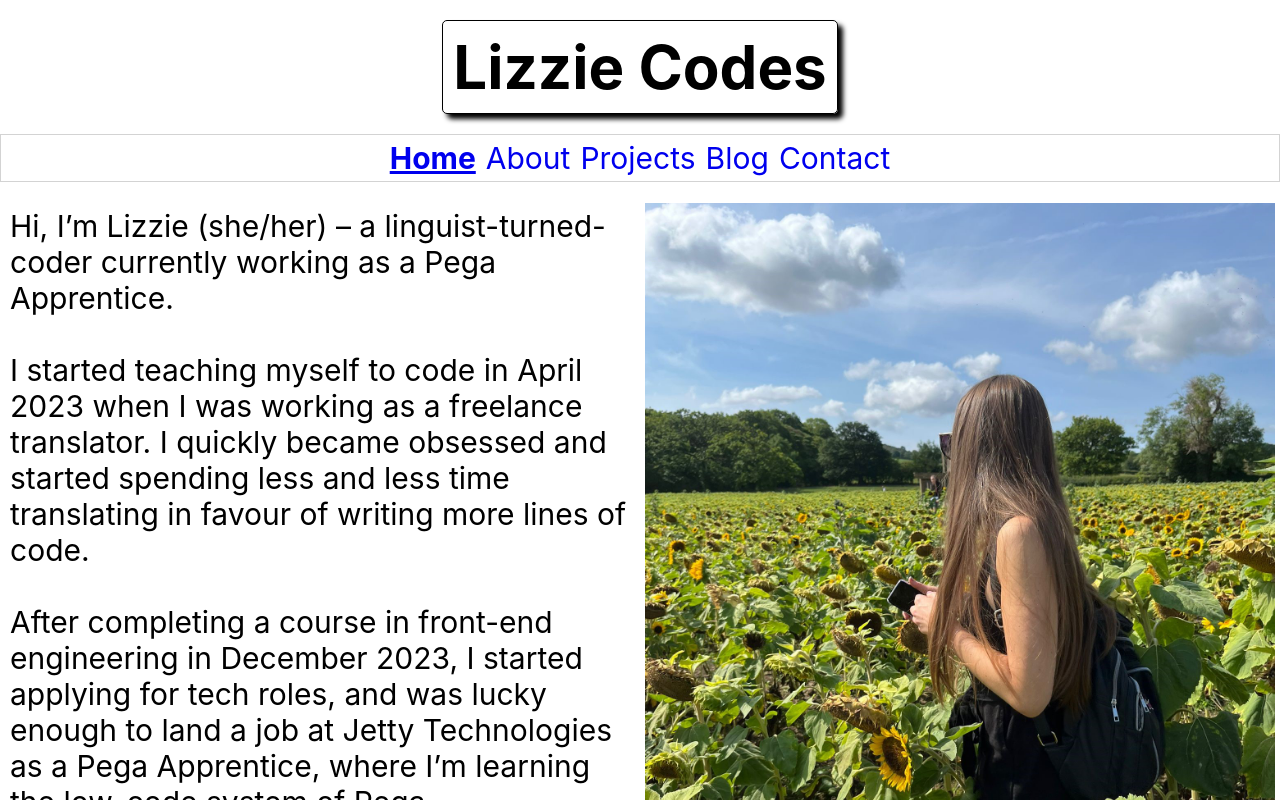
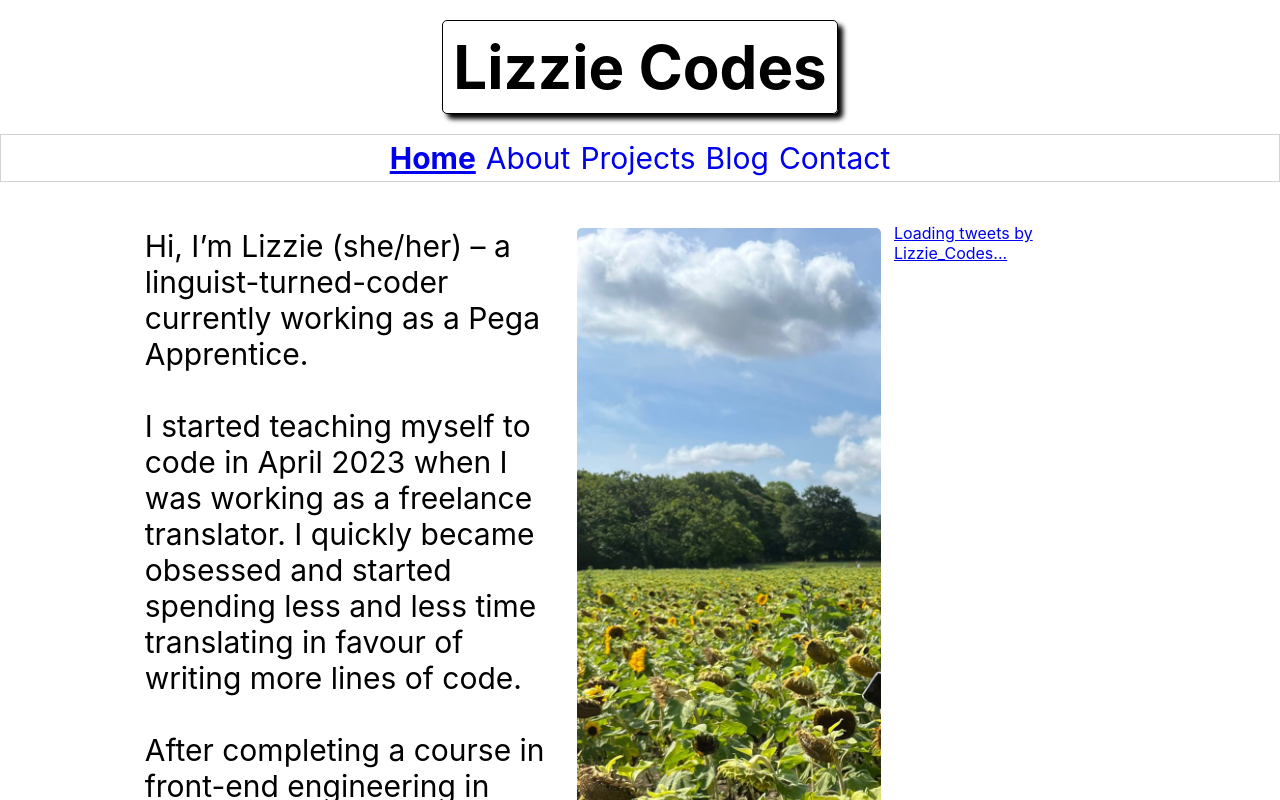
Before and after one commit to evg4/evgportfolio, a React (Create React App) app: page / in a window 1280 px wide. Shown: the top 800 px of the page. Built offline with nearby package versions, Linux system fonts and the light colour scheme.

Commit message:
style home page

```diff
--- a/src/components/Home/Home.js
+++ b/src/components/Home/Home.js
@@ -41,11 +41,13 @@ function Home() {
         <div className={styles.imgDiv}>
           <img src={photo}></img>
         </div>
+        <div className={styles.twitter}>
+          <TwitterTimeline />
+        </div>
       </div>
       <div className={styles.numbers}>
         <InNumbers />
       </div>
-      <TwitterTimeline />
     </section>
   );
 }
--- a/src/components/Home/Home.module.css
+++ b/src/components/Home/Home.module.css
@@ -1,24 +1,38 @@
 .homeTop {
   display: flex;
-  width: 100%;
+  width: 80%;
+  margin: 20px auto;
+  height: 1000px;
 }
 
 .homeTop p {
-  width: 50%;
+  width: 40%;
+  margin: 5px auto;
 }
 
 .imgDiv {
   display: block;
-  width: 50%;
+  width: 30%;
+  overflow-x: hidden;
+  margin: 5px auto;
+  border-radius: 5px;
 }
 
 .imgDiv img {
-  width: 100%;
+  height: 100%;
+
+  margin: auto;
+  display: block;
+}
+
+.twitter {
+  width: 25%;
+  overflow-y: scroll;
 }
 
 .numbers {
   border: 1px solid lightgray;
   background-color: lightgrey;
   border-radius: 5px;
-  margin: 15px;
+  margin: 30px -5px;
 }
--- a/src/components/InNumbers/InNumbers.module.css
+++ b/src/components/InNumbers/InNumbers.module.css
@@ -1,6 +1,7 @@
 .numbersDiv {
   display: flex;
   justify-content: space-around;
+  margin: 20px;
 }
 
 .numbersDiv p {
```
